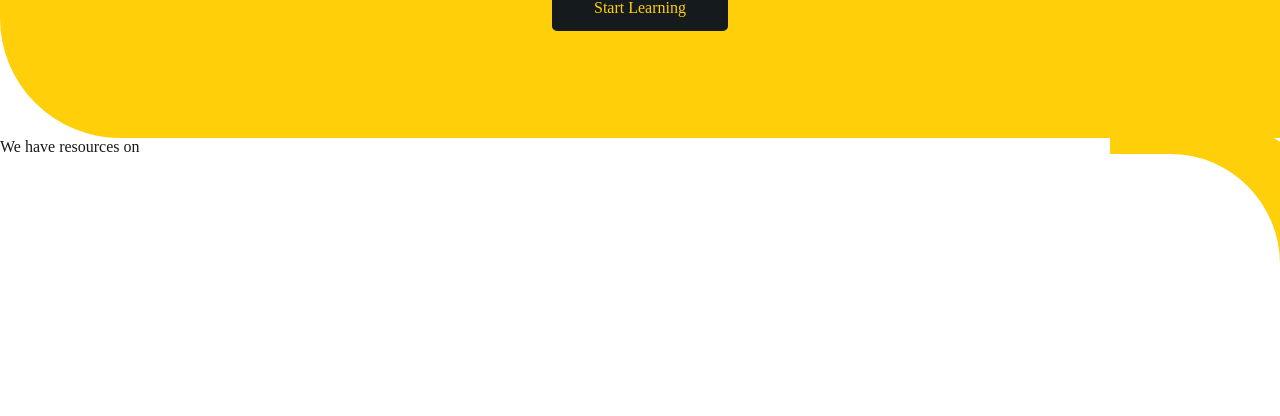
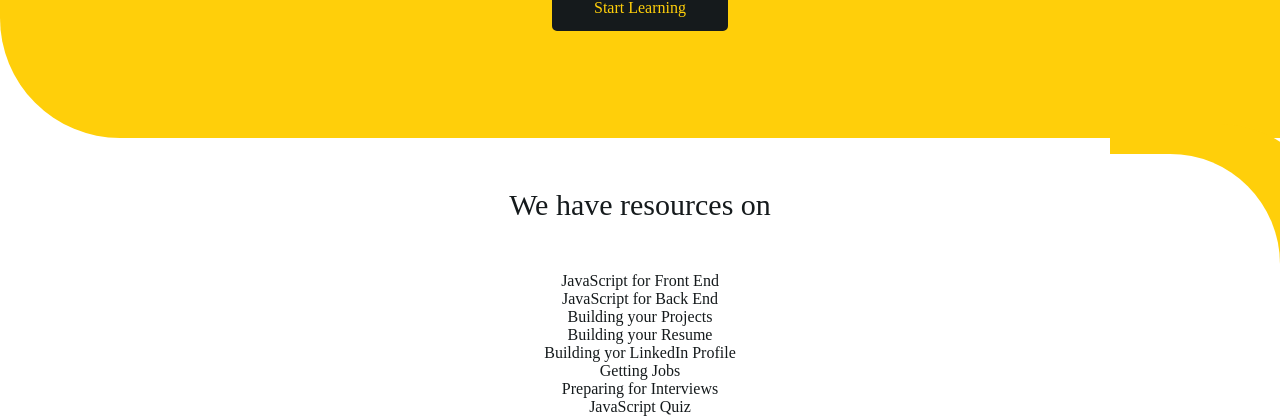
Before and after one commit to abrusu-collins/JS-Pro, a React (Create React App) app: page / in a window 1280 px wide. Shown: the part 426-842 px from the top of the page. Before the commit the page ends 800 px from the top, so only its background shows below. Built offline with nearby package versions, Linux system fonts and the light colour scheme; a web font is replaced by a local one.

Commit message:
nice one

```diff
--- a/src/components/Hero.jsx
+++ b/src/components/Hero.jsx
@@ -29,7 +29,7 @@ function Hero() {
             </p>
           </RoughNotationGroup>
         </div>
-        <a href="">Start Learning</a>
+        <a href=" ">Start Learning</a>
       </div>
     </div>
   );
--- a/src/components/Offer.jsx
+++ b/src/components/Offer.jsx
@@ -2,6 +2,17 @@ function Offer() {
   return (
     <div className="offer">
       <p className="offer-head">We have resources on</p>
+      <div className="resoources-we-offer">
+        <p>JavaScript for Front End</p>
+        <p>JavaScript for Back End</p>
+        <p>Building your Projects</p>
+        <p>Building your Resume</p>
+        <p>Building yor LinkedIn Profile</p>
+        <p>Getting Jobs</p>
+        <p>Preparing for Interviews</p>
+        <p>JavaScript Quiz</p>
+
+      </div>
     </div>
   );
 }
--- a/src/sass/_offer.scss
+++ b/src/sass/_offer.scss
@@ -1,3 +1,9 @@
-.offer{
-
+.offer {
+  margin: auto;
+  text-align: center;
+  & .offer-head {
+    font-size: 30px;
+    font-family: PPBold;
+    margin: 50px 0;
+  }
 }
--- a/src/styles/index.css
+++ b/src/styles/index.css
@@ -61,3 +61,13 @@
   z-index: 0;
   border-radius: 0% 50% 0% 0%;
 }
+
+.offer {
+  margin: auto;
+  text-align: center;
+}
+.offer .offer-head {
+  font-size: 30px;
+  font-family: PPBold;
+  margin: 50px 0;
+}
```
